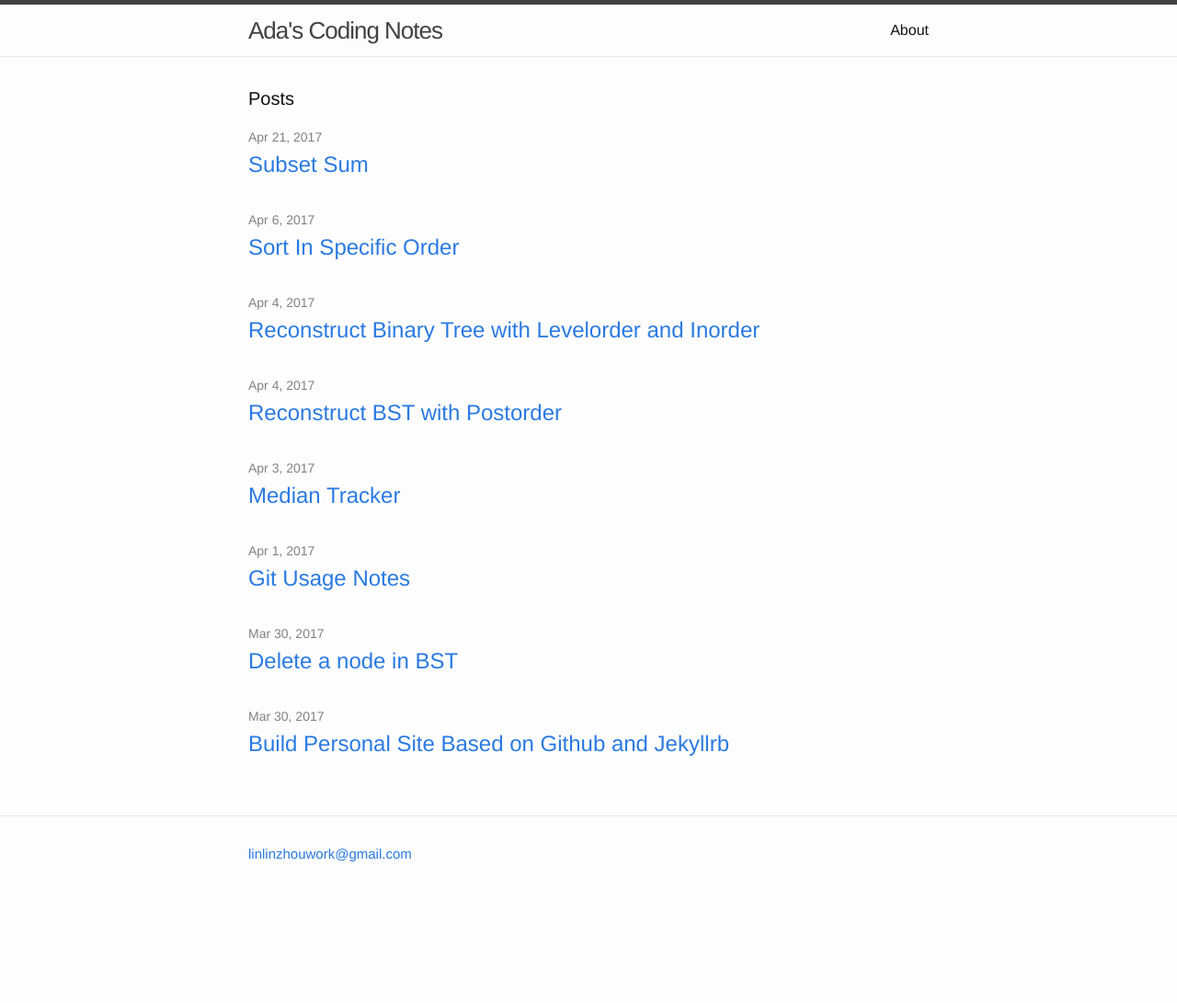
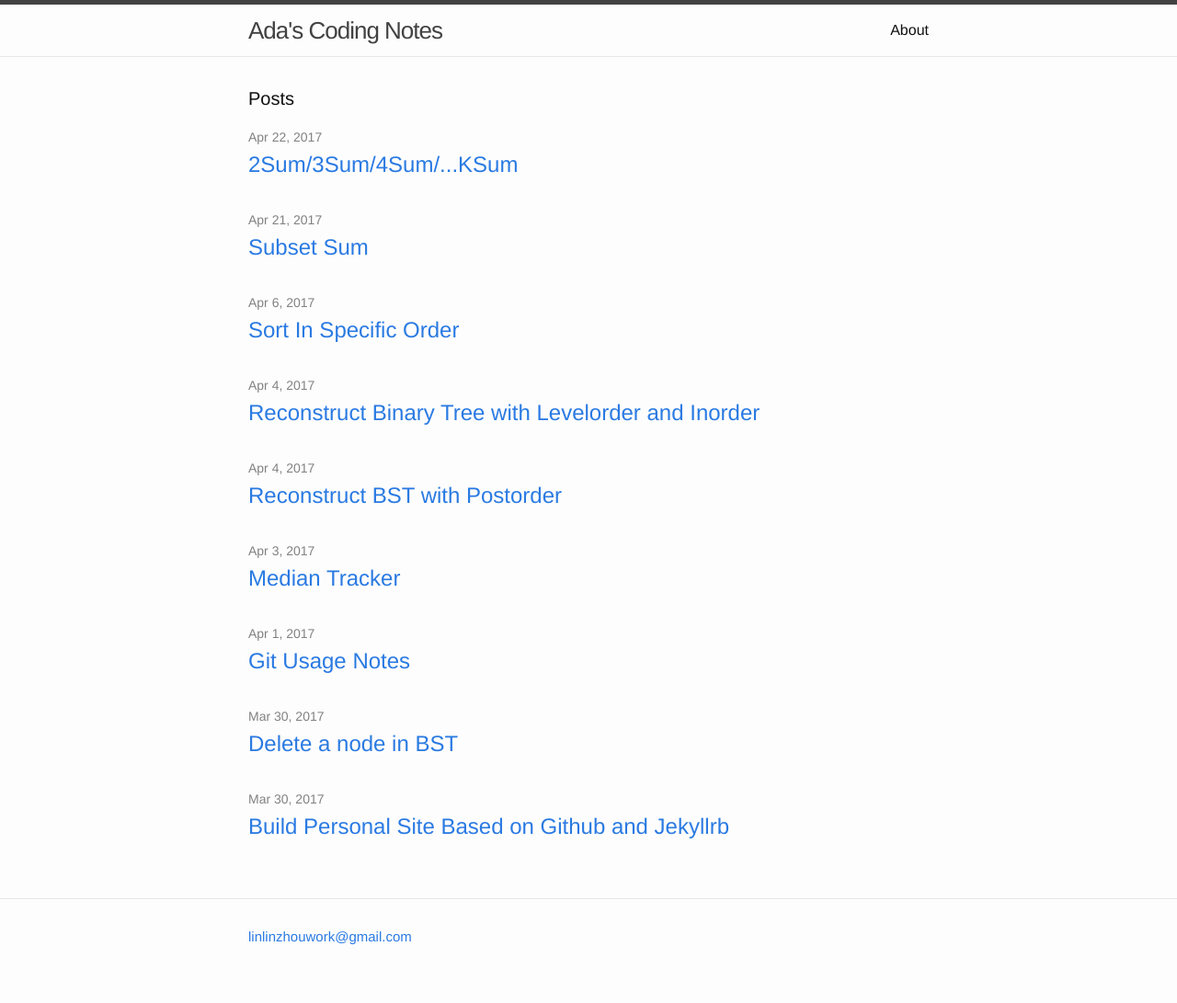
Before and after one commit to likesky3/likesky3.github.com, a Jekyll site: the page built from index.md, in a window 1280 px wide. Shown: the whole page at 92% size. Built offline with Jekyll 4.4.1, drawn with Linux system fonts in a browser that asks for light colours; a file with an impossible date is left out; before the commit the page ends 1001 px from its top, so only the background shows below that.

Commit message:
update 2sum blog

```diff
--- a/_posts/2017-04-22-2Sum-related-problems.markdown
+++ b/_posts/2017-04-22-2Sum-related-problems.markdown
@@ -1,8 +1,8 @@
 ---
 layout: post
-title:  ""
-date:   2017--
-categories:  xx
+title:  "2Sum/3Sum/4Sum/...KSum"
+date:   2017-04-22
+categories:  HashMap, DP
 ---
 
 [2 Sum Q1]: Given an integer array nums[] and an integer target, find if there exist a pair integers whose sum equals to target.
```
